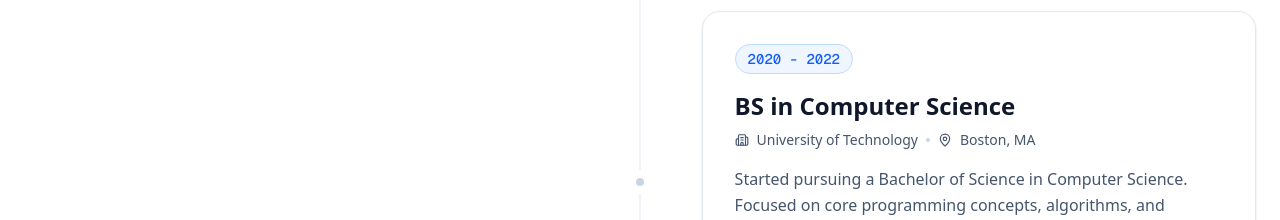
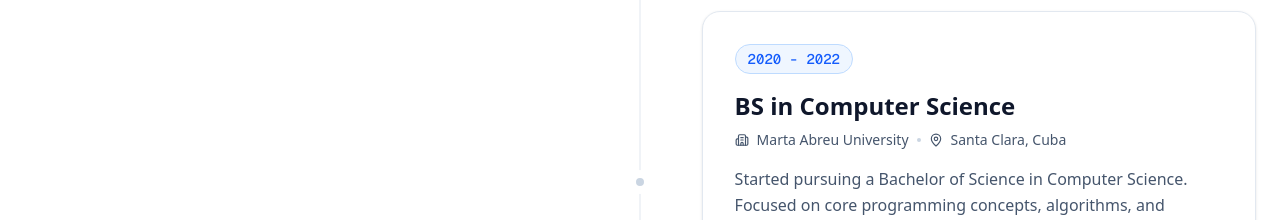
Before and after one commit to marcos-padilla/marcos-padilla-portfolio, a Next.js app: page / in a window 1280 px wide. Shown: the part 10280-10500 px from the top of the page. Built offline with nearby package versions, Linux system fonts and the light colour scheme.

Commit message:
feat: update experience details for education section, changing university and location

```diff
--- a/src/app/_components/sections/timeline/data.ts
+++ b/src/app/_components/sections/timeline/data.ts
@@ -26,8 +26,8 @@ export const experiences: ExperienceItem[] = [
 	{
 		id: 'exp-3',
 		role: 'BS in Computer Science',
-		company: 'University of Technology',
-		location: 'Boston, MA',
+		company: 'Marta Abreu University',
+		location: 'Santa Clara, Cuba',
 		period: '2020 - 2022',
 		description:
 			'Started pursuing a Bachelor of Science in Computer Science. Focused on core programming concepts, algorithms, and software engineering principles. Incomplete due to relocation to the United States.',
```
